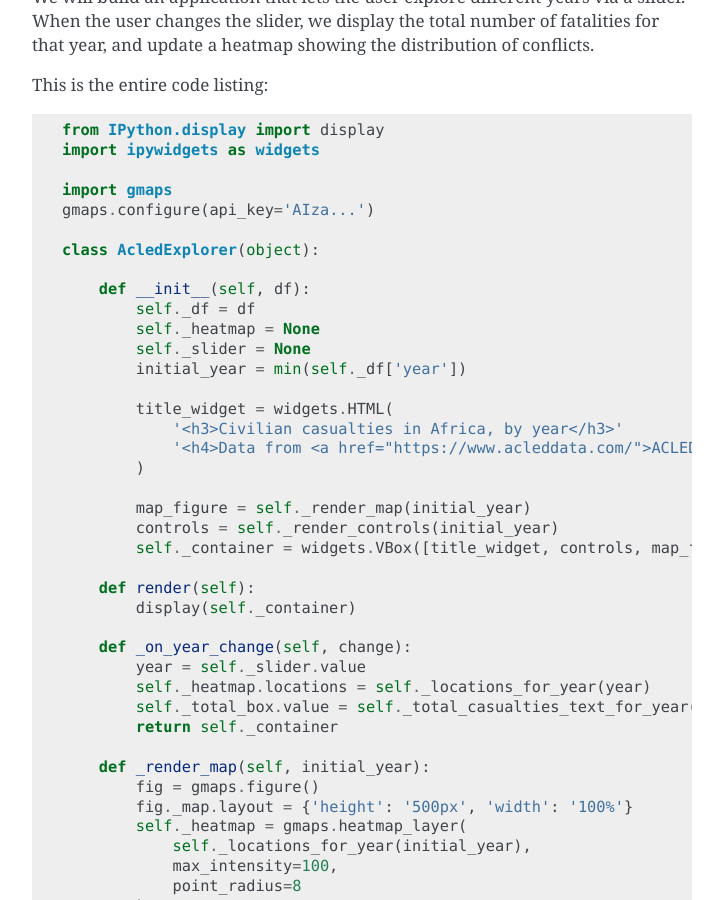
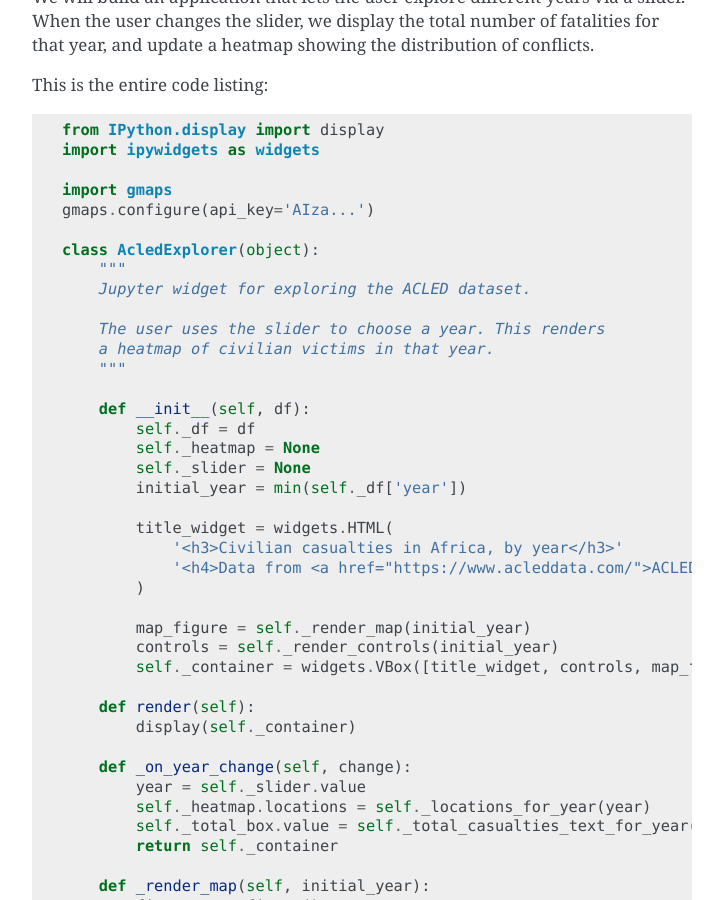
Before and after one commit to pbugnion/gmaps, a Sphinx documentation site: the page built from docs/source/app_tutorial.rst, in a window 1280 px wide and 900 px high, scrolled down 3023 px. Shown: the whole window, without its empty margins (388-1111 px from the left). Built offline with Sphinx 7.4.7, drawn with Linux system fonts in a browser that asks for light colours.

Commit message:
Docstring to code example

```diff
--- a/docs/source/app_tutorial.rst
+++ b/docs/source/app_tutorial.rst
@@ -142,6 +142,12 @@ This is the entire code listing::
   gmaps.configure(api_key='AIza...')
 
   class AcledExplorer(object):
+      """
+      Jupyter widget for exploring the ACLED dataset.
+
+      The user uses the slider to choose a year. This renders
+      a heatmap of civilian victims in that year.
+      """
 
       def __init__(self, df):
           self._df = df
```
